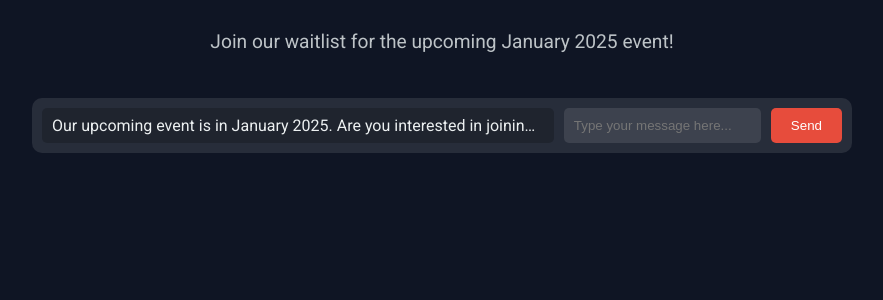
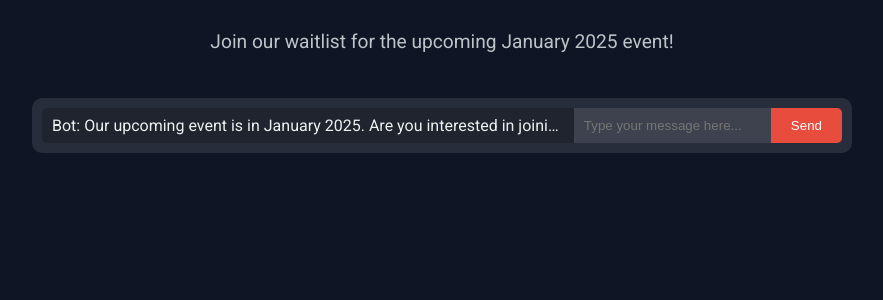
Before and after one commit to salutethegenius/waitlist-pro, a Flask app: page / in a window 1280 px wide. Shown: the part 202-502 px from the top of the page, without its empty margins (198-1081 px from the left). Run offline with Flask 3, Linux system fonts and the light colour scheme.

Commit message:
Agent step completed: Update the chat interface to use a single line for both input and output

```diff
--- a/static/css/styles.css
+++ b/static/css/styles.css
@@ -66,10 +66,9 @@ nav ul li a {
 
 .chat-message {
     flex-grow: 1;
-    margin-right: 10px;
     padding: 5px 10px;
     background-color: rgba(0, 0, 0, 0.2);
-    border-radius: 5px;
+    border-radius: 5px 0 0 5px;
     color: var(--text-color);
     white-space: nowrap;
     overflow: hidden;
@@ -80,10 +79,9 @@ nav ul li a {
     flex-grow: 2;
     padding: 10px;
     border: none;
-    border-radius: 5px;
     background-color: rgba(255, 255, 255, 0.1);
     color: var(--text-color);
-    margin-right: 10px;
+    border-radius: 0;
 }
 
 #send-button {
@@ -92,7 +90,7 @@ nav ul li a {
     background-color: var(--accent-color);
     color: white;
     cursor: pointer;
-    border-radius: 5px;
+    border-radius: 0 5px 5px 0;
 }
 
 /* Admin styles (unchanged) */
--- a/static/js/script.js
+++ b/static/js/script.js
@@ -20,7 +20,7 @@ document.addEventListener('DOMContentLoaded', () => {
     };
 
     function displayMessage(content, isUser = false) {
-        chatMessage.textContent = content;
+        chatMessage.textContent = isUser ? `You: ${content}` : `Bot: ${content}`;
         chatMessage.className = 'chat-message ' + (isUser ? 'user' : 'bot');
     }
 
```
